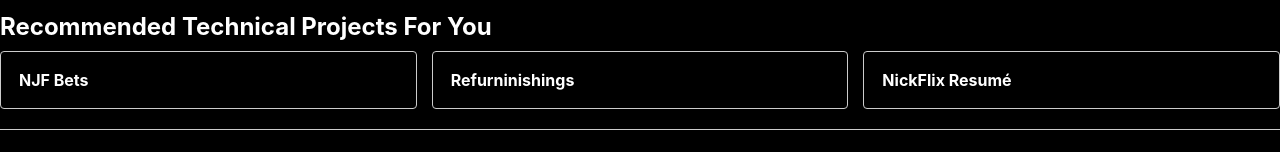
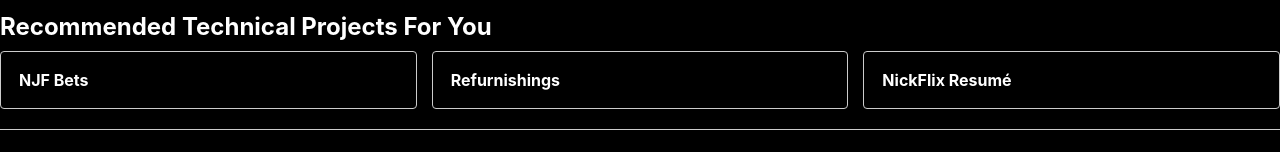
Before and after one commit to 01Avocado/MayankFlix-Resume, a React (Create React App) app: page / in a window 1280 px wide. Both pictures are taken after a click on the picture 640 px from the left and 398 px from the top of the page. Shown: the part 458-610 px from the top of the page. Built offline with nearby package versions, Linux system fonts and the light colour scheme.

Commit message:
actually this is last edit

```diff
--- a/src/Projects.js
+++ b/src/Projects.js
@@ -19,7 +19,7 @@
       }
     },
     {
-      title: 'Refurninishings',
+      title: 'Refurnishings',
       description: 'Marketplace application enabling users to buy and sell used furniture.',
       details: [
         'Created a filter using React that allowed users to customize search results based on city or furniture type.',
```
